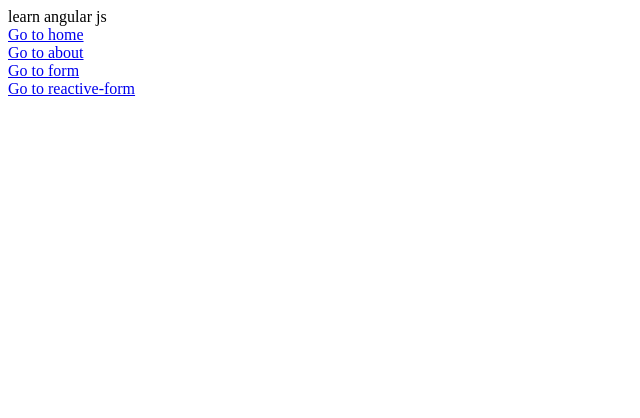
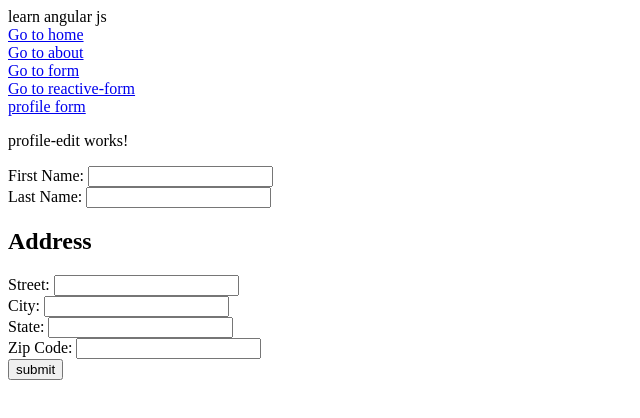
Before and after one commit to rin2407/learn-angular-js, an Angular app: page /profile-form in a window 1280 px wide. Before the commit this address led to /. Shown: the top 418 px of the page, without its empty margins (0-640 px from the left). Built offline with nearby package versions, Linux system fonts and the light colour scheme.

Commit message:
form profile

```diff
--- a/src/app/app-routing.module.ts
+++ b/src/app/app-routing.module.ts
@@ -3,6 +3,7 @@
 import { AboutComponent } from './about/about.component';
 import { FormComponent } from './form/form.component';
 import { HomeComponent } from './home/home.component';
+import { ProfileEditComponent } from './profile-edit/profile-edit.component';
 import { ReactiveFormComponent } from './reactive-form/reactive-form.component';
 
 const routes: Routes = [
@@ -10,6 +11,7 @@
   { path: 'about', component: AboutComponent },
   { path: 'form', component: FormComponent },
   { path: 'reactive-form', component: ReactiveFormComponent },
+  { path: 'profile-form', component: ProfileEditComponent },
 ];
 
 @NgModule({
--- a/src/app/app.component.html
+++ b/src/app/app.component.html
@@ -13,5 +13,7 @@
 <div>
   <a [routerLink]="['/reactive-form']" routerLinkActive="router-link-active" >Go to reactive-form</a>
 </div>
-
+<div>
+  <a [routerLink]="['/profile-form']" routerLinkActive="router-link-active" >profile form</a>
+</div>
 <router-outlet></router-outlet>
--- a/src/app/app.module.ts
+++ b/src/app/app.module.ts
@@ -9,6 +9,7 @@
 import { BoldDirective } from './Directives/bold.directive';
 import { FormComponent } from './form/form.component';
 import { ReactiveFormComponent } from './reactive-form/reactive-form.component';
+import { ProfileEditComponent } from './profile-edit/profile-edit.component';
 
 @NgModule({
   declarations: [
@@ -18,6 +19,7 @@
     BoldDirective,
     FormComponent,
     ReactiveFormComponent,
+    ProfileEditComponent,
   ],
   imports: [BrowserModule, AppRoutingModule, FormsModule, ReactiveFormsModule],
   providers: [],
--- /dev/null
+++ b/src/app/profile-edit/profile-edit.component.html
@@ -0,0 +1,39 @@
+<p>profile-edit works!</p>
+  <div>
+    <form [formGroup]="profileForm" (ngSubmit)="onSubmit()">
+
+       <div>
+        <label for="first-name">First Name: </label>
+        <input id="first-name" type="text" formControlName="firstName">
+       </div>
+
+       <div>
+        <label for="last-name">Last Name: </label>
+        <input id="last-name" type="text" formControlName="lastName">
+       </div>
+        <div formGroupName="address">
+            <h2>Address</h2>
+
+           <div>
+            <label for="street">Street: </label>
+            <input id="street" type="text" formControlName="street">
+           </div>
+
+           <div>
+            <label for="city">City: </label>
+            <input id="city" type="text" formControlName="city">
+           </div>
+
+            <div>
+                <label for="state">State: </label>
+            <input id="state" type="text" formControlName="state">
+            </div>
+
+           <div>
+            <label for="zip">Zip Code: </label>
+            <input id="zip" type="text" formControlName="zip">
+           </div>
+          </div>
+        <button type="submit">submit</button>
+      </form>
+</div>
--- /dev/null
+++ b/src/app/profile-edit/profile-edit.component.ts
@@ -0,0 +1,26 @@
+import { Component, OnInit } from '@angular/core';
+import { FormControl, FormGroup } from '@angular/forms';
+
+@Component({
+  selector: 'app-profile-edit',
+  templateUrl: './profile-edit.component.html',
+  styleUrls: ['./profile-edit.component.scss'],
+})
+export class ProfileEditComponent implements OnInit {
+  constructor() {}
+
+  ngOnInit(): void {}
+  public profileForm = new FormGroup({
+    firstName: new FormControl(''),
+    lastName: new FormControl(''),
+    address: new FormGroup({
+      street: new FormControl(''),
+      city: new FormControl(''),
+      state: new FormControl(''),
+      zip: new FormControl(''),
+    }),
+  });
+  public onSubmit() {
+    console.log(this.profileForm.value);
+  }
+}
```
Also changed, not shown: src/app/profile-edit/profile-edit.component.scss (added), 1 other file (tests, documents, lock files or other folders).
